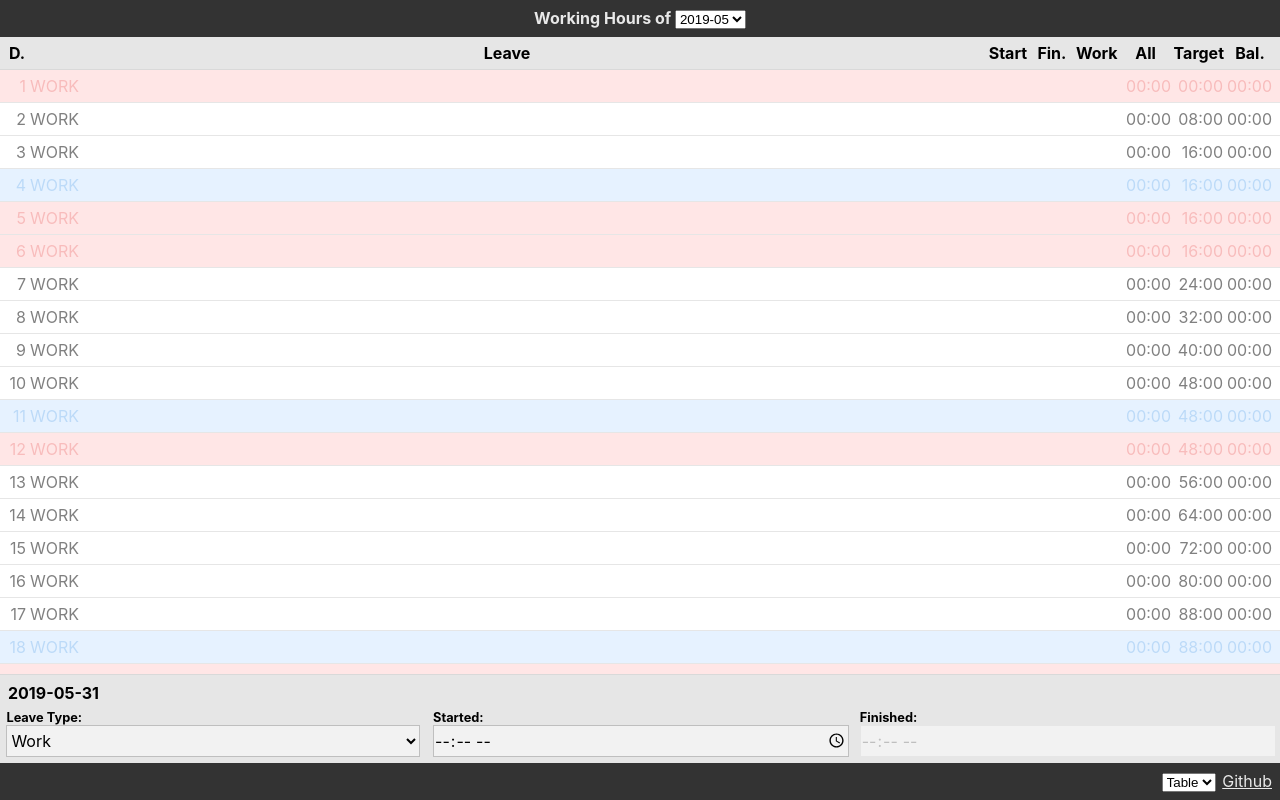
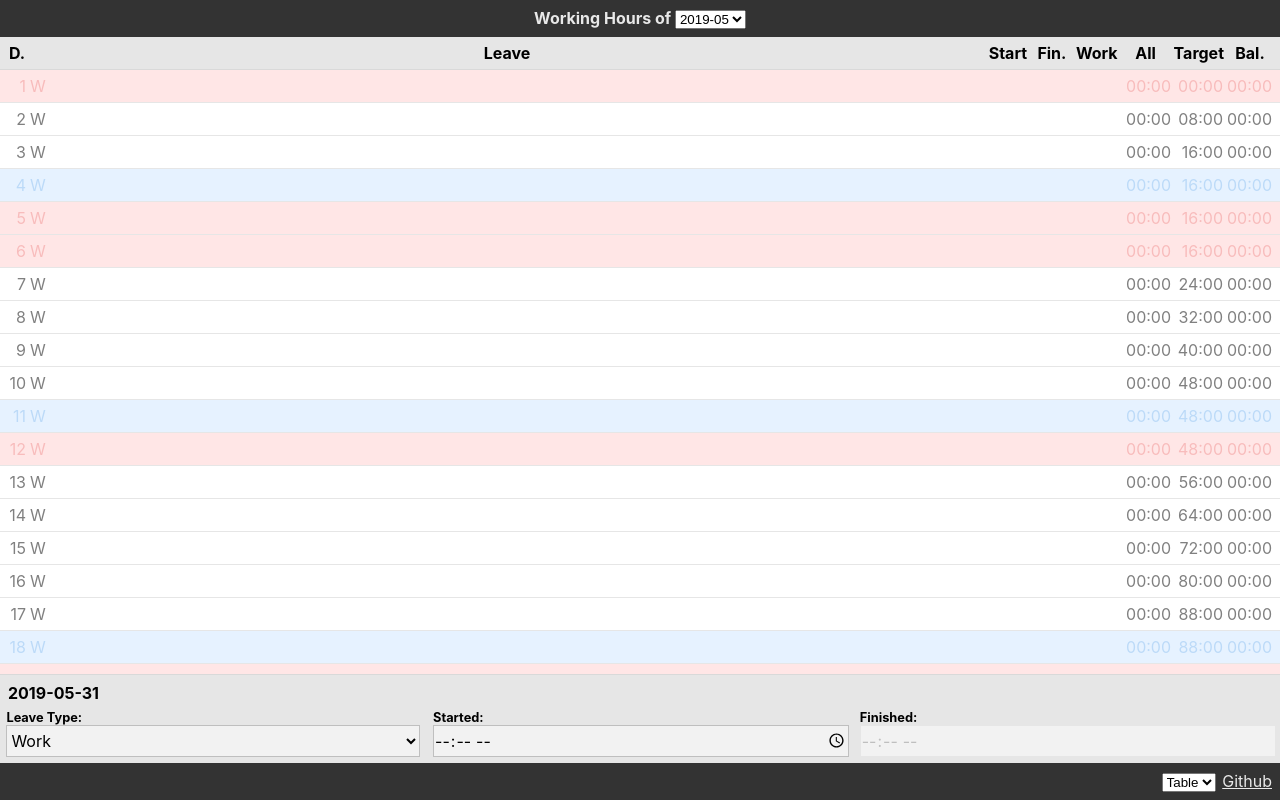
Before and after one commit to leafriend/working-hours, a React (Create React App) app: page / in a window 1280 px wide. Built offline with nearby package versions, Linux system fonts and the light colour scheme.

Commit message:
Print 1st character of leave type

```diff
--- a/src/component/molthly-log/MonthlyLogRecord.tsx
+++ b/src/component/molthly-log/MonthlyLogRecord.tsx
@@ -26,7 +26,7 @@ export default function MonthlyLogRecord(props: MonthlyLogRecordProps): ReactEle
       onClick={() => props.onActivate(props.log.date)}
     >
       <td className="date">{new Date(props.log.date).getDate()}</td>
-      <td className="leave">{props.log.leaveType}</td>
+      <td className="leave">{props.log.leaveType.toString().substring(0, 1)}</td>
       <td className="startedAt time">{formatu(props.log.startedAt) || ''}</td>
       <td className="finishedAt time">{formatu(props.log.finishedAt) || ''}</td>
       <td className="working time">{formatu(props.log.working) || ''}</td>
```
